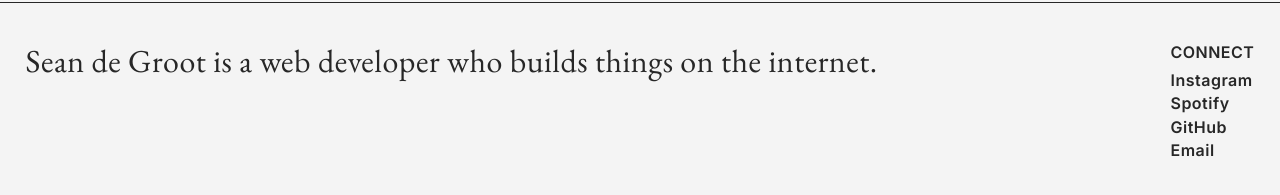
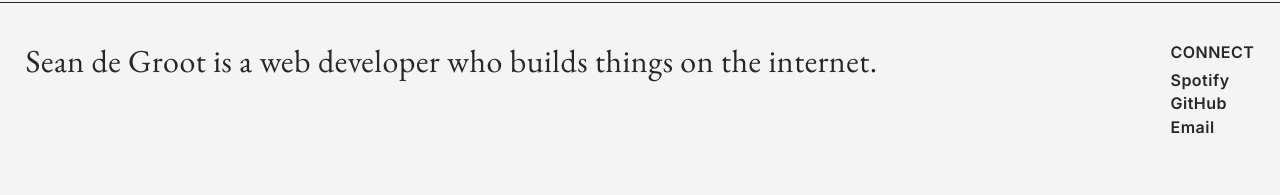
Before and after one commit to seandaniel/portfolio-v6, a React (Vite) app: page / in a window 1280 px wide. Shown: the part 6401-6596 px from the top of the page. Built offline with nearby package versions, Linux system fonts and the light colour scheme.

Commit message:
Fix: social links

```diff
--- a/src/components/Footer.tsx
+++ b/src/components/Footer.tsx
@@ -12,11 +12,6 @@ export const Footer = () => {
           <nav className="connect-nav">
             <h4>Connect</h4>
             <ul className="connect-ul">
-              <li>
-                <a target="_blank" href="https://www.instagram.com/grootsy">
-                  Instagram
-                </a>
-              </li>
               <li>
                 <a
                   target="_blank"
--- a/src/partials/_footer.scss
+++ b/src/partials/_footer.scss
@@ -49,6 +49,9 @@ footer {
           color: $tertiaryColor;
         }
       }
+      &:last-child {
+        margin-bottom: 0px;
+      }
     }
   }
 }
```
